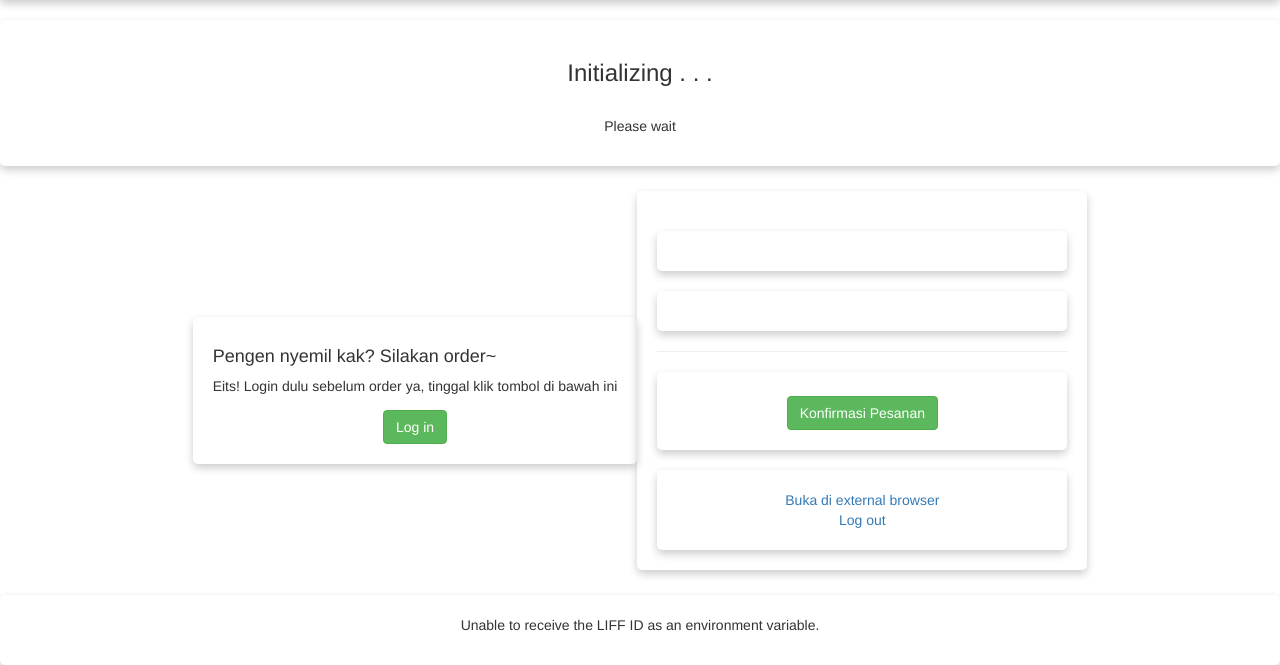
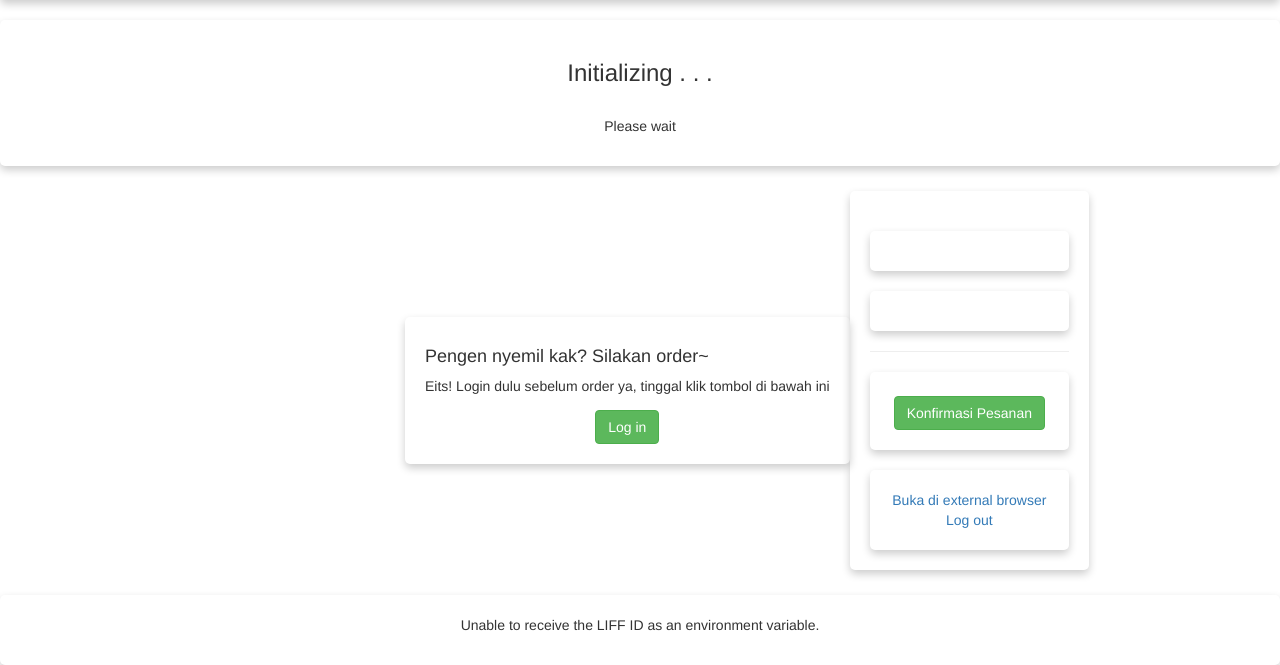
Before and after one commit to eliteraihan/liff-food-ordering, a PHP site: page / in a window 1280 px wide. Shown: the part 160-825 px from the top of the page. Run offline with PHP 8.4, Linux system fonts and the light colour scheme; some libraries are stand-ins or nearby versions.

Commit message:
minor adjustments to #content & #loggedin style

```diff
--- a/public/style.css
+++ b/public/style.css
@@ -23,8 +23,8 @@ body *:hover {
 
 #content {
     text-align: left;
-    max-width: max-content;
-    min-width: 450px;
+    width: 95%;
+    max-width: 500px;
     margin: 25px auto 25px;
 }
 
@@ -34,7 +34,8 @@ body *:hover {
 
 #loggedin {
     margin: auto;
-    min-width: 450px;
+    width: inherit;
+    max-width: 95%;
 }
 
 #loggedin>div>h2 {
```
